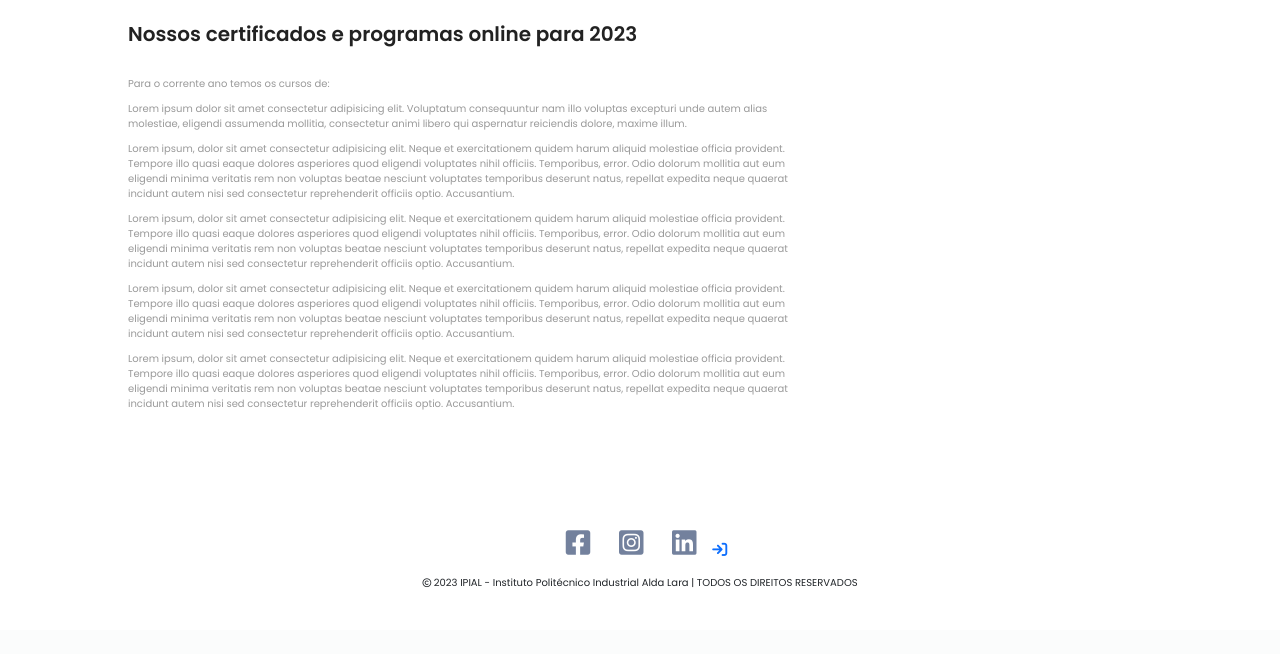
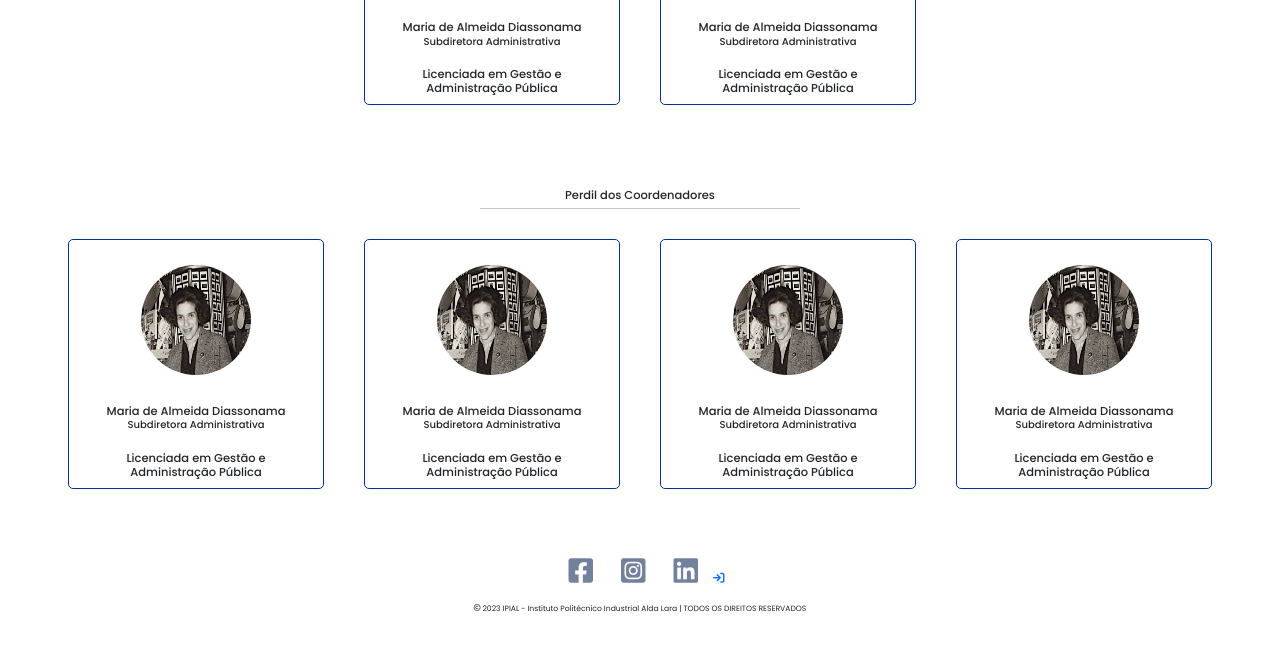
Before and after one commit to Aceltino/WEBSITE_IPIAL, a PHP site: page /View/quadros.html in a window 1280 px wide. Shown: the part 1203-1857 px from the top of the page. Before the commit the page ends 1790 px from the top, so only its background shows below. Run offline with PHP 8.4, Linux system fonts and the light colour scheme; some libraries are stand-ins or nearby versions.

Commit message:
Last alter now

```diff
--- a/source/View/index.html
+++ b/source/View/index.html
@@ -210,7 +210,7 @@
         <!-- x ---------- Início da secção Testimonials ---------- x -->
         <section class="testimonials">
             <h1>Menssagem do Diretor Geral</h1>
-            <h5>"Vitorino Lourenço Fernnades"</h5>
+            <h5>"Vitorino André Caculo"</h5>
 
             <article class="row">
                 <div class="testimonal-col">
--- a/source/View/quadros.html
+++ b/source/View/quadros.html
@@ -46,72 +46,83 @@
     <!-- x ---------- Início do conteúdo principal ---------- x -->
     <main>
         <!-- x ---------- Início da secção do Blog ---------- x -->
-        <section class="blog-content">
-            <article class="row">
-                <aside class="blog-left">
-                    <img src="img/certificate.jpg" alt="">
-                    <h2>Nossos certificados e programas online para 2023</h2>
-                    <p>Para o corrente ano temos os cursos de:</p>
-                    <p>Lorem ipsum dolor sit amet consectetur adipisicing elit. Voluptatum consequuntur nam illo voluptas excepturi unde autem alias molestiae, eligendi assumenda mollitia, consectetur animi libero qui aspernatur reiciendis dolore, maxime illum.</p>
-                    <p>Lorem ipsum, dolor sit amet consectetur adipisicing elit. Neque et exercitationem quidem harum aliquid molestiae officia provident. Tempore illo quasi eaque dolores asperiores quod eligendi voluptates nihil officiis. Temporibus, error.
-                    Odio dolorum mollitia aut eum eligendi minima veritatis rem non voluptas beatae nesciunt voluptates temporibus deserunt natus, repellat expedita neque quaerat incidunt autem nisi sed consectetur reprehenderit officiis optio. Accusantium.</p>
-                    <p>Lorem ipsum, dolor sit amet consectetur adipisicing elit. Neque et exercitationem quidem harum aliquid molestiae officia provident. Tempore illo quasi eaque dolores asperiores quod eligendi voluptates nihil officiis. Temporibus, error.
-                    Odio dolorum mollitia aut eum eligendi minima veritatis rem non voluptas beatae nesciunt voluptates temporibus deserunt natus, repellat expedita neque quaerat incidunt autem nisi sed consectetur reprehenderit officiis optio. Accusantium.</p>
-                    <p>Lorem ipsum, dolor sit amet consectetur adipisicing elit. Neque et exercitationem quidem harum aliquid molestiae officia provident. Tempore illo quasi eaque dolores asperiores quod eligendi voluptates nihil officiis. Temporibus, error.
-                    Odio dolorum mollitia aut eum eligendi minima veritatis rem non voluptas beatae nesciunt voluptates temporibus deserunt natus, repellat expedita neque quaerat incidunt autem nisi sed consectetur reprehenderit officiis optio. Accusantium.</p>
-                    <p>Lorem ipsum, dolor sit amet consectetur adipisicing elit. Neque et exercitationem quidem harum aliquid molestiae officia provident. Tempore illo quasi eaque dolores asperiores quod eligendi voluptates nihil officiis. Temporibus, error.
-                    Odio dolorum mollitia aut eum eligendi minima veritatis rem non voluptas beatae nesciunt voluptates temporibus deserunt natus, repellat expedita neque quaerat incidunt autem nisi sed consectetur reprehenderit officiis optio. Accusantium.</p>
+        <div>
+        <h1  class="title-quadros">Perfil do Diretor Geral</h1>
+        <hr class="linha-horizontal">
+        <div class="director-geral">
+            <img src="../public/img/director.jpg" alt="Imagem do Director Geral" class="img-quadros">
+            <h2 class="title-quadros">Vitorino André Caculo
+            </br>
+            <small>Diretor Geral<small>
+            </h2>
+            <h3 class="title-quadros">Doutorado em Electromagnética</h3>
+        </div>
 
-                </aside>
-                <article class="blog-right">
-                    <h3>Categorias de postagens</h3>
-                    <section>
-                        <span>Análise e Desenvolvimento de Sistemas</span>
-                        <span>30</span>
-                    </section>
-                    <section>
-                        <span>Ciências da Computação</span>
-                        <span>28</span>
-                    </section>
-                    <section>
-                        <span>Engenharia de Software</span>
-                        <span>26</span>
-                    </section>
-                    <section>
-                        <span>Engenharia de Computação</span>
-                        <span>24</span>
-                    </section>
-                    <section>
-                        <span>Sistemas para Internet</span>
-                        <span>22</span>
-                    </section>
-                    <section>
-                        <span>Jogos Digitais</span>
-                        <span>20</span>
-                    </section>
-                    <section>
-                        <span>Artes visuais</span>
-                        <span>18</span>
-                    </section>
-                    <section>
-                        <span>Música</span>
-                        <span>16</span>
-                    </section>
-                    <section>
-                        <span>Artes da escrita</span>
-                        <span>14</span>
-                    </section>
-                    <section>
-                        <span>Filosofia</span>
-                        <span>12</span>
-                    </section>
-                    <section>
-                        <span>Psicologia</span>
-                        <span>10</span>
-                    </section>
-                </article>
-            </article>
-        </section>
+        <h1 class="title-quadros" style="margin-top:5%;">Perdil dos Subdiretores</h1>
+        <hr class="linha-horizontal">
+       <article class="linha-outros_quadros">
+
+        <div class="coluna-outros_quadros">
+            <img src="../public/img/director.jpg" alt="Subdiretora do IPIAL" class="img-quadros">
+            <h2 class="title-quadros">Maria de Almeida Diassonama
+            </br>
+            <small>Subdiretora Administrativa</small>
+            </h2>
+            <h3 class="title-quadros">Licenciada em Gestão e Administração Pública</h3>
+        </div>
+
+        <div class="coluna-outros_quadros">
+            <img src="../public/img/director.jpg" alt="Subdiretora do IPIAL" class="img-quadros">
+            <h2 class="title-quadros">Maria de Almeida Diassonama
+            </br>
+            <small>Subdiretora Administrativa</small>
+            </h2>
+            <h3 class="title-quadros">Licenciada em Gestão e Administração Pública</h3>
+        </div>
+
+       </article>
+
+       <h1 class="title-quadros" style="margin-top:5%;">Perdil dos Coordenadores</h1>
+       <hr class="linha-horizontal">
+       <article class="linha-outros_quadros">
+
+        <div class="coluna-outros_quadros">
+            <img src="../public/img/director.jpg" alt="Subdiretora do IPIAL" class="img-quadros">
+            <h2 class="title-quadros">Maria de Almeida Diassonama
+            </br>
+            <small>Subdiretora Administrativa</small>
+            </h2>
+            <h3 class="title-quadros">Licenciada em Gestão e Administração Pública</h3>
+        </div>
+
+        <div class="coluna-outros_quadros">
+            <img src="../public/img/director.jpg" alt="Subdiretora do IPIAL" class="img-quadros">
+            <h2 class="title-quadros">Maria de Almeida Diassonama
+            </br>
+            <small>Subdiretora Administrativa</small>
+            </h2>
+            <h3 class="title-quadros">Licenciada em Gestão e Administração Pública</h3>
+        </div>
+
+        <div class="coluna-outros_quadros">
+            <img src="../public/img/director.jpg" alt="Subdiretora do IPIAL" class="img-quadros">
+            <h2 class="title-quadros">Maria de Almeida Diassonama
+            </br>
+            <small>Subdiretora Administrativa</small>
+            </h2>
+            <h3 class="title-quadros">Licenciada em Gestão e Administração Pública</h3>
+        </div>
+
+        <div class="coluna-outros_quadros">
+            <img src="../public/img/director.jpg" alt="Subdiretora do IPIAL" class="img-quadros">
+            <h2 class="title-quadros">Maria de Almeida Diassonama
+            </br>
+            <small>Subdiretora Administrativa</small>
+            </h2>
+            <h3 class="title-quadros">Licenciada em Gestão e Administração Pública</h3>
+        </div>
+
+       </article>
         <!-- x ---------- Fim da secção do Blog ---------- x -->
     </main>
     <!-- x ---------- Fim do conteúdo principal ---------- x -->
--- a/source/public/css/main.css
+++ b/source/public/css/main.css
@@ -199,6 +199,70 @@ nav .fa-solid{
     padding: 20px 12px;
     transition: 0.5s;
 }
+
+/*Estilo da linha horizontal do perfil do DG*/
+hr.linha-horizontal{
+    margin:auto;
+    width:25%;
+    margin-bottom: 10px;
+}
+
+
+/*Estilo do perfil do DG*/
+div.director-geral{
+
+    width:20%;
+    height:250px;
+    border: 1.5px solid #06338A;
+    border-radius:5px;
+    margin:auto;
+}
+
+/*Estilo do perfil dos restantes quadros do instituto*/
+article.linha-outros_quadros{
+    margin-top:10px;
+    display: flex;
+    justify-content: center;
+}
+div.coluna-outros_quadros{
+    flex-basis: 20%;
+    height:250px;
+    border: 1.5px solid #06338A;
+    border-radius: 5px;
+    padding: 15px;
+    margin:20px;
+}
+
+.coluna-subdiretores{
+    flex-basis: 35%;
+}
+
+/*Estilo dos títulos dos quadros*/
+.title-quadros{
+    text-align: center;
+    margin-top:20px;
+    font-size:1.5em;
+}
+
+/*Estilo da imagem dos quadros*/
+img.img-quadros{
+    width:130px;
+    height:130px;
+    display:block;
+    margin:auto;
+    border-radius:50%;
+    padding:10px;
+}
+
+img.img-quadros:hover{
+    border: 1px solid rgba(96, 96, 96, 0.6);
+    transform:translate(-2px, -2px);
+    box-shadow:0px 5px 0px rgba(0, 0, 0, 0.665);
+    transition: transform 0.5s;
+
+}
+
+
 /*Estilo do título dos cursos lecionados*/
 .curso{
     padding:3px;
```
Also changed, not shown: source/public/img/director.jpg (added).
